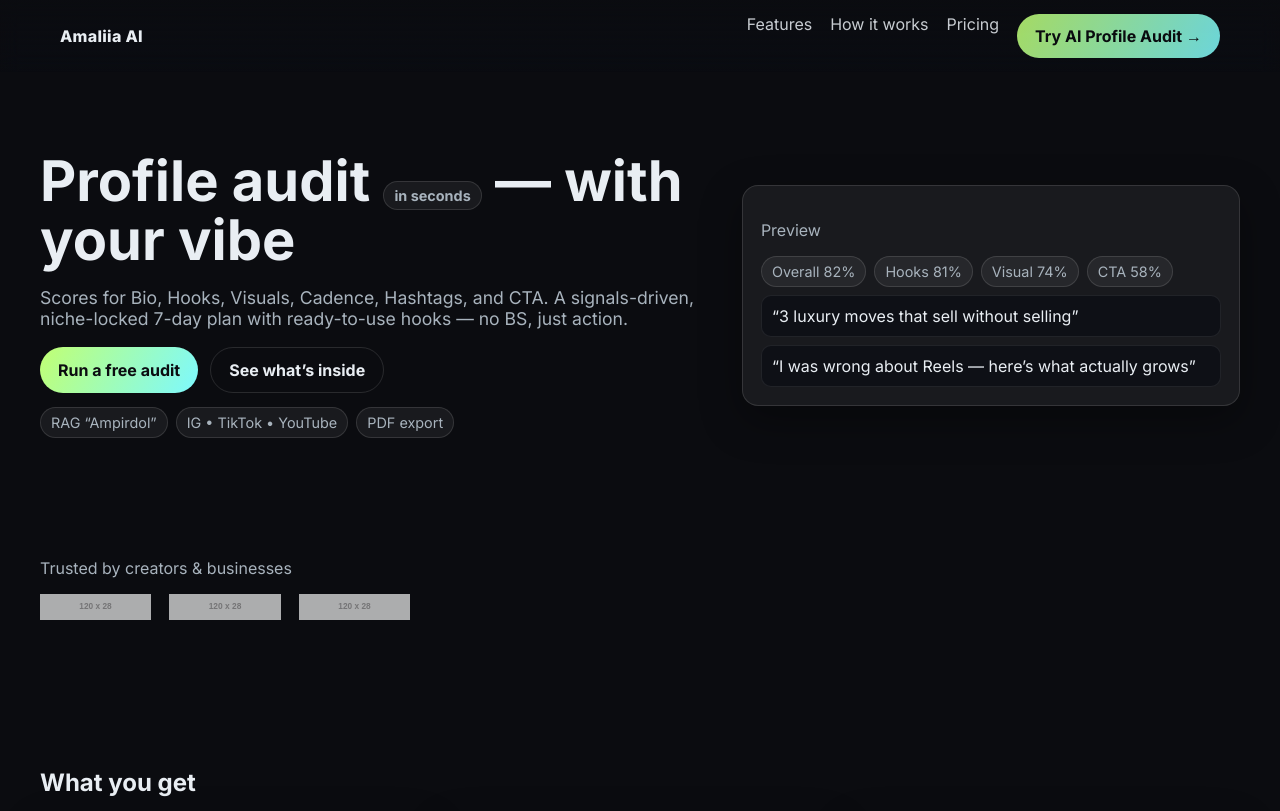
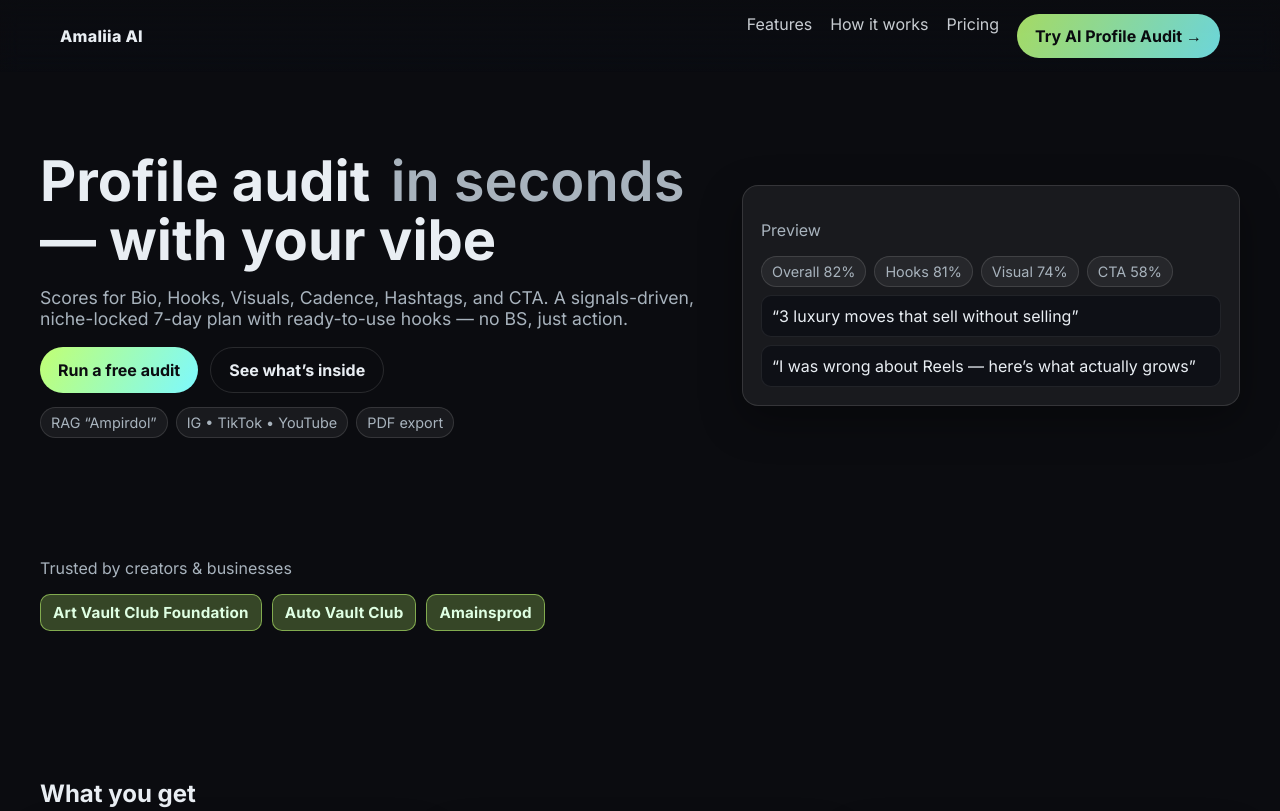
Before and after one commit to amalkajune-ops/amaliiaaud, a website: page index.html in a window 1280 px wide. Shown: the top 811 px of the page. Drawn offline with Linux system fonts and the light colour scheme; placeholder pictures from the web are drawn by us.

Commit message:
index.html

```diff
--- a/index.html
+++ b/index.html
@@ -33,6 +33,8 @@
     .hero{padding:80px 0 40px}
     .hero-grid{display:grid;grid-template-columns:1.15fr .85fr;gap:28px;align-items:center}
     .hero h1{font-size:clamp(32px,6vw,56px);line-height:1.05;margin:0 0 10px}
+    /* NEW: subtle inline tag style (no bubble) */
+    .inline-tag{font-weight:600;color:var(--muted);padding:0 .2ch}
     .subtitle{color:var(--muted);font-size:1.1rem;max-width:62ch}
     .cta-row{display:flex;gap:12px;margin:18px 0 0;flex-wrap:wrap}
     .trust-row{display:flex;gap:8px;flex-wrap:wrap;margin-top:14px}
@@ -40,8 +42,16 @@
     .preview .row{display:flex;gap:8px;flex-wrap:wrap}
     .code{display:block;padding:10px;border-radius:10px;background:#0e1016;border:1px solid rgba(255,255,255,.08);white-space:normal;margin-top:8px}
     /* Social proof */
-    .logos{display:flex;gap:18px;flex-wrap:wrap;align-items:center;opacity:.9}
-    .logos .logo{height:26px;width:auto;filter:grayscale(100%) contrast(140%) opacity(.8)}
+    .logos{display:flex;gap:10px;flex-wrap:wrap;align-items:center;margin-top:10px}
+    /* NEW: green brand badges */
+    .brand-badge{
+      display:inline-flex;align-items:center;justify-content:center;
+      padding:8px 12px;border-radius:10px;
+      background:color-mix(in srgb, var(--accent) 24%, transparent);
+      border:1px solid color-mix(in srgb, var(--accent) 55%, transparent);
+      color:#dfffe3;font-weight:700;font-size:.95rem;
+      letter-spacing:.2px
+    }
     /* Sections */
     .section{padding:64px 0}
     .grid-3{display:grid;grid-template-columns:repeat(3,1fr);gap:16px}
@@ -93,7 +103,8 @@
     <section class="hero container">
       <div class="hero-grid">
         <div>
-          <h1>Profile audit <span class="pill">in seconds</span> — with your vibe</h1>
+          <!-- CHANGED: removed pill; now inline muted text -->
+          <h1>Profile audit <span class="inline-tag">in seconds</span> — with your vibe</h1>
           <p class="subtitle">
             Scores for Bio, Hooks, Visuals, Cadence, Hashtags, and CTA. A signals-driven, niche-locked 7-day plan with ready-to-use hooks — no BS, just action.
           </p>
@@ -124,10 +135,11 @@
     <!-- SOCIAL PROOF -->
     <section class="container section" aria-label="Trust">
       <p class="muted">Trusted by creators & businesses</p>
-      <div class="logos" style="margin-top:10px">
-        <img class="logo" src="https://dummyimage.com/120x28/ffffff/000.png&text=Art+Studio" alt="Art Vault Club Foundation" />
-        <img class="logo" src="https://dummyimage.com/120x28/ffffff/000.png&text=AutoVault" alt="AutoVault Club Miami" />
-        <img class="logo" src="https://dummyimage.com/120x28/ffffff/000.png&text=Miami+Club" alt="amainsprod" />
+      <div class="logos">
+        <!-- CHANGED: green text badges instead of beige image boxes -->
+        <span class="brand-badge">Art Vault Club Foundation</span>
+        <span class="brand-badge">Auto Vault Club</span>
+        <span class="brand-badge">Amainsprod</span>
       </div>
     </section>
 
```
